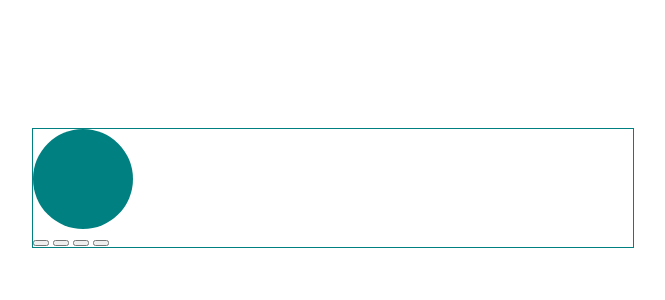
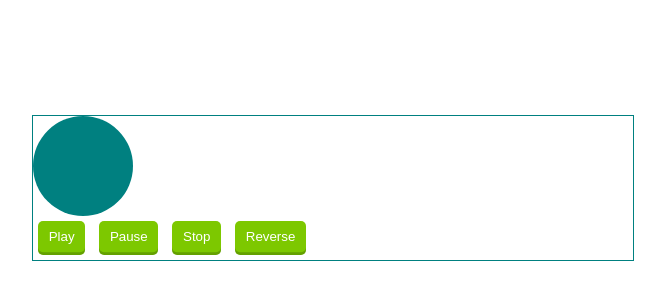
Before and after one commit to yomar-dev/javascript-animate, a plain HTML site: page index.html in a window 1280 px wide. Shown: the part 220-520 px from the top of the page, without its empty margins (307-972 px from the left). Drawn offline with Linux system fonts and the light colour scheme.

Commit message:
Se le agrego un texto a cada uno de los botones para saber cual es la función de cada uno, también se le dieron estilos para cambiar su apariencia y le dimos una sombra interna para que parezca mucha más a un boton

```diff
--- a/css/style.css
+++ b/css/style.css
@@ -17,3 +17,15 @@ body{
 	height: 100px;
 	width: 100px;
 }
+
+.btn{
+	text-align: center;
+	background: #7dc800;
+	cursor: pointer;
+	padding: .6em .8em .8em;
+	border: none;
+	color: #fff;
+	margin: 5px;
+	border-radius: 5px;
+	box-shadow: inset 0 -.2em rgba(0, 0, 0, .2);
+}
--- a/index.html
+++ b/index.html
@@ -10,10 +10,10 @@
 	<div class="container">
 		<div class="circulo" id="circulo"></div>
 		<div class="buttons">
-			<button id="play"></button>
-			<button id="pause"></button>
-			<button id="stop"></button>
-			<button id="reversa"></button>
+			<button class="btn" id="play">Play</button>
+			<button class="btn" id="pause">Pause</button>
+			<button class="btn" id="stop">Stop</button>
+			<button class="btn" id="reverse">Reverse</button>
 		</div>
 	</div>
 
```
